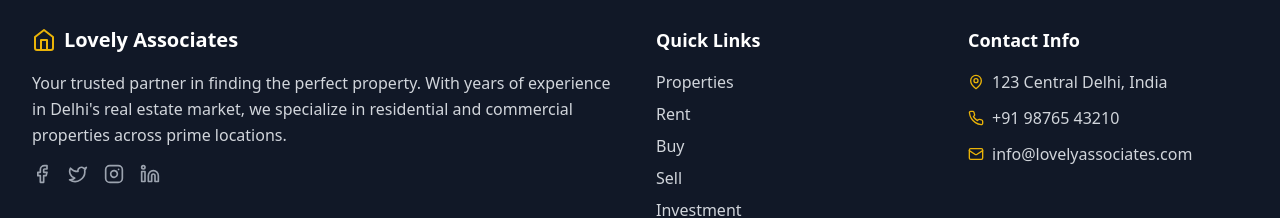
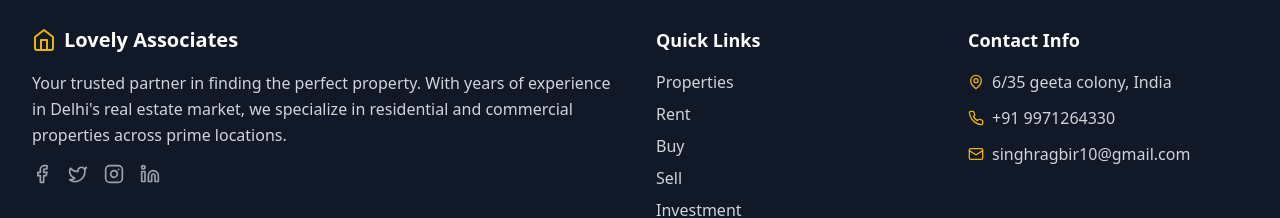
Before and after one commit to ManpreetSingh18/Lovely-Associates, a React (Vite) app: page /blog/1 in a window 1280 px wide. Shown: the part 906-1124 px from the top of the page. Built offline with nearby package versions, Linux system fonts and the light colour scheme; no server answers.

Commit message:
Update Footer.tsx

```diff
--- a/src/components/Footer.tsx
+++ b/src/components/Footer.tsx
@@ -39,15 +39,15 @@ const Footer: React.FC = () => {
             <div className="space-y-3">
               <div className="flex items-center space-x-2">
                 <MapPin className="h-4 w-4 text-yellow-500" />
-                <span className="text-gray-300">123 Central Delhi, India</span>
+                <span className="text-gray-300">6/35 geeta colony, India</span>
               </div>
               <div className="flex items-center space-x-2">
                 <Phone className="h-4 w-4 text-yellow-500" />
-                <span className="text-gray-300">+91 98765 43210</span>
+                <span className="text-gray-300">+91 9971264330</span>
               </div>
               <div className="flex items-center space-x-2">
                 <Mail className="h-4 w-4 text-yellow-500" />
-                <span className="text-gray-300">info@lovelyassociates.com</span>
+                <span className="text-gray-300">singhragbir10@gmail.com</span>
               </div>
             </div>
           </div>
```
